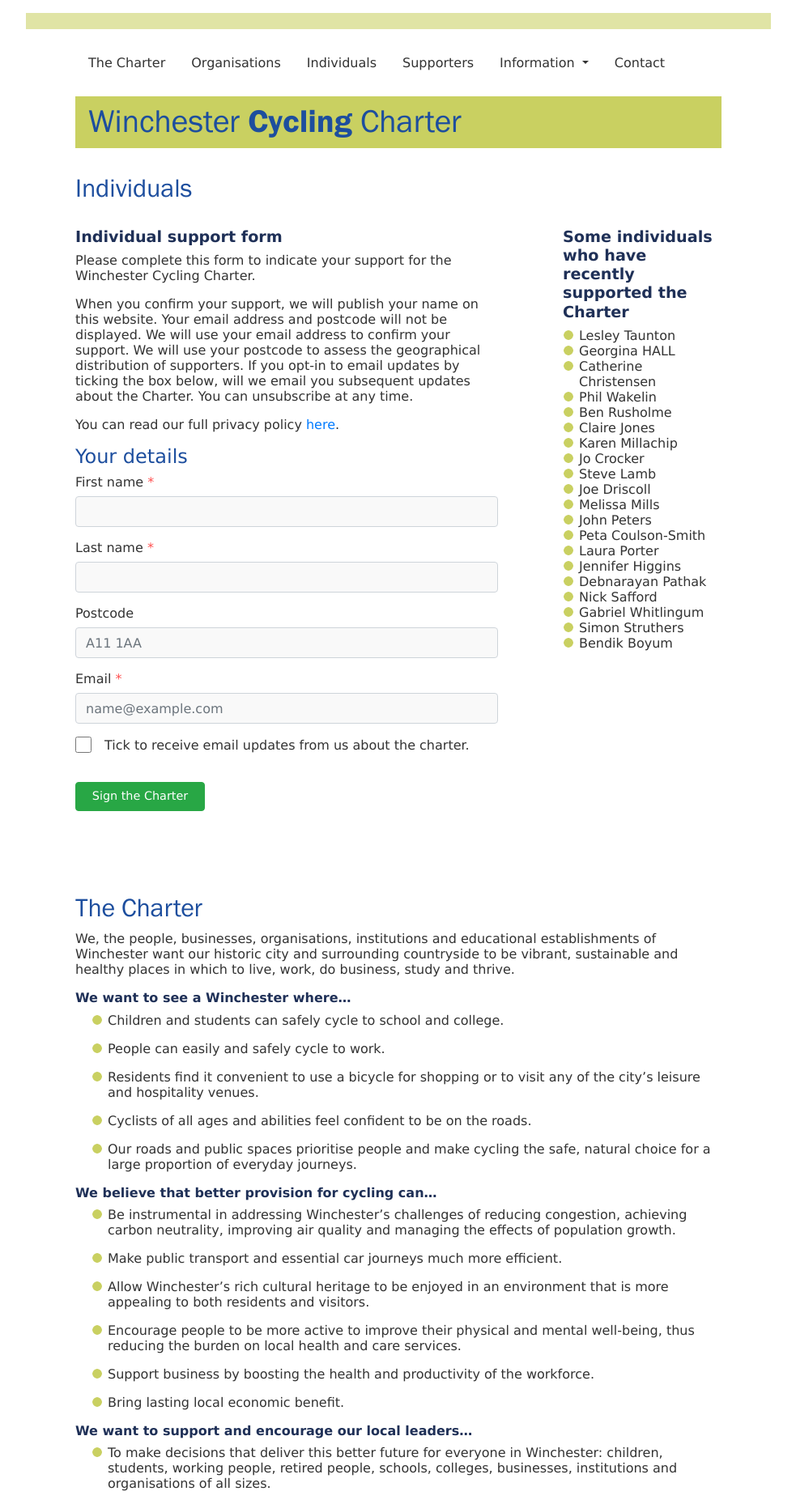
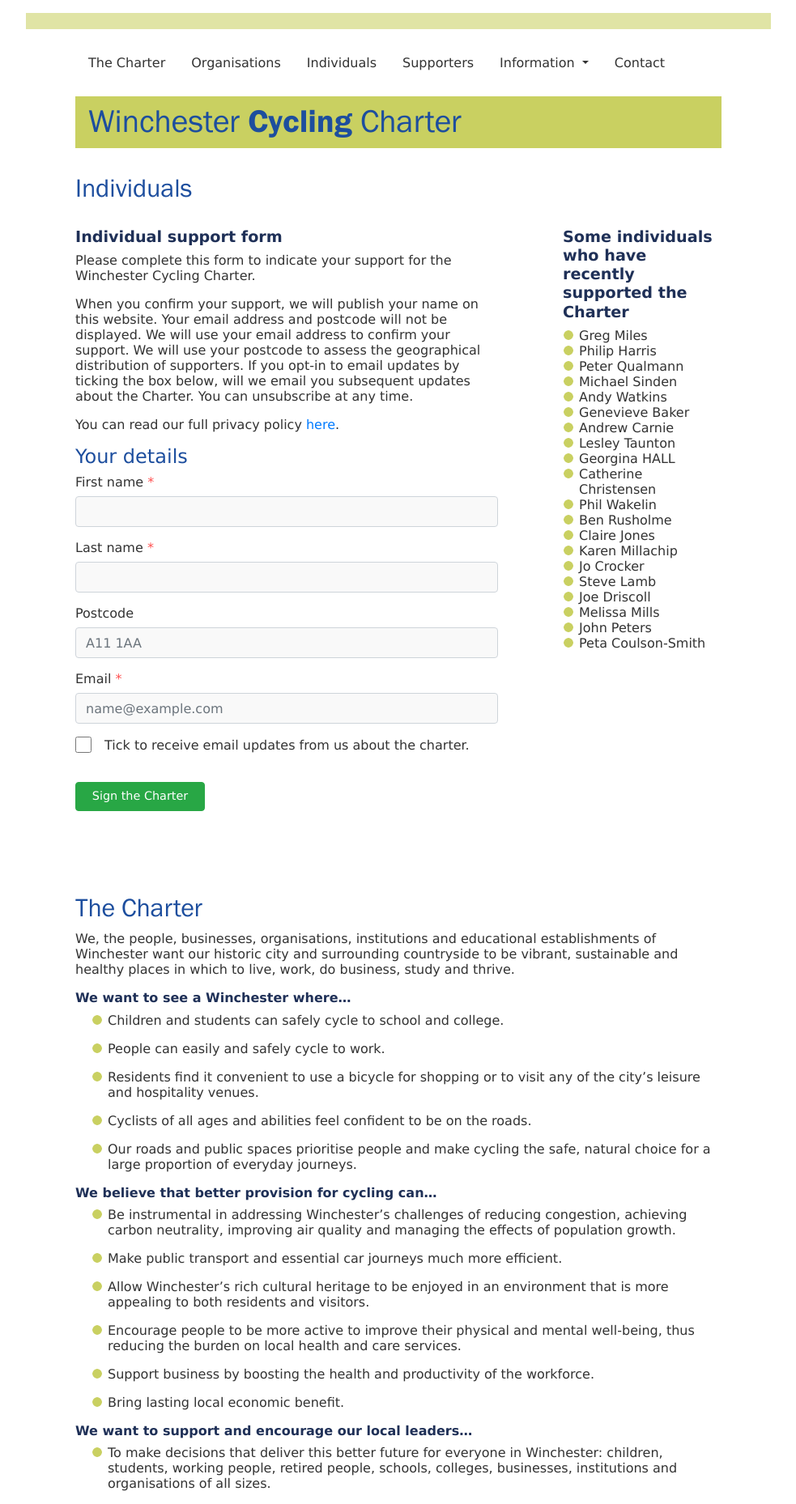
Before and after one commit to winchestercyclingcharter/winchestercyclingcharter.github.io, a Jekyll site: the page built from ind-page.md, in a window 1280 px wide. Shown: the whole page at 81% size, without its empty margins (148-1131 px from the left). Built offline with Jekyll 4.4.1, drawn with Linux system fonts in a browser that asks for light colours; nearby versions of some CDN libraries.

Commit message:
Update people.yml

```diff
--- a/_data/people.yml
+++ b/_data/people.yml
@@ -351,3 +351,10 @@ people:
 - { lastname: Rusholme, firstname: Ben, dt: 20210324-144143-270484 }
 - { lastname: Taunton, firstname: Lesley , dt: 20210325-142401-080418 }
 - { lastname: HALL, firstname: Georgina, dt: 20210325-125808-953052 }
+- { lastname: Baker, firstname: Genevieve, dt: 20210401-064003-890280 }
+- { lastname: Carnie , firstname: Andrew , dt: 20210401-062836-784904 }
+- { lastname: Watkins, firstname: Andy, dt: 20210401-072901-940864 }
+- { lastname: Sinden, firstname: Michael, dt: 20210401-073715-375792 }
+- { lastname: Qualmann , firstname: Peter, dt: 20210401-074648-368087 }
+- { lastname: Harris, firstname: Philip, dt: 20210401-080207-754743 }
+- { lastname: Miles, firstname: Greg, dt: 20210401-081621-282489 }
```
